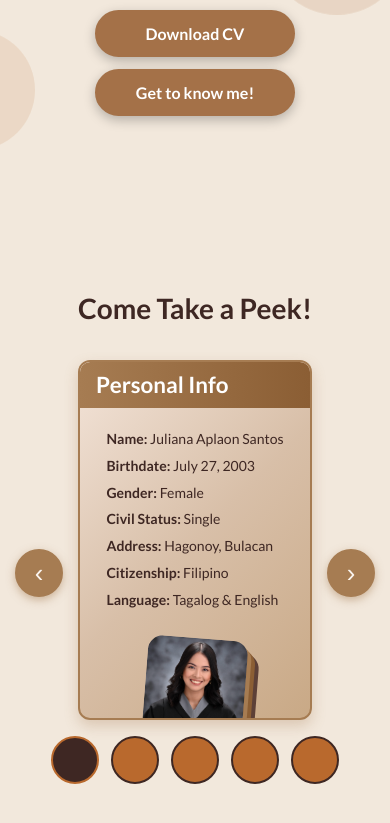
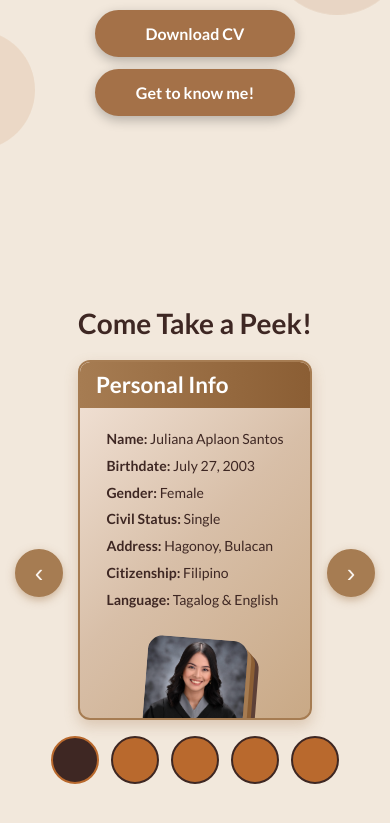
Before and after one commit to julianaaplaonsantos/mywebsite, a React (Vite) app: page / in a window 390 px wide. Shown: the part 650-1473 px from the top of the page. Built offline with nearby package versions, Linux system fonts and the light colour scheme.

Commit message:
fix h2 top 2

```diff
--- a/src/sections/About.css
+++ b/src/sections/About.css
@@ -443,8 +443,8 @@
 
   .about-section > h2 {
     font-size: 28px;
-    margin-top: -55px;
-    margin-bottom: 35px;
+    margin-top: -40px;
+    margin-bottom: 20px;
   }
 
   .slider-container {
```
